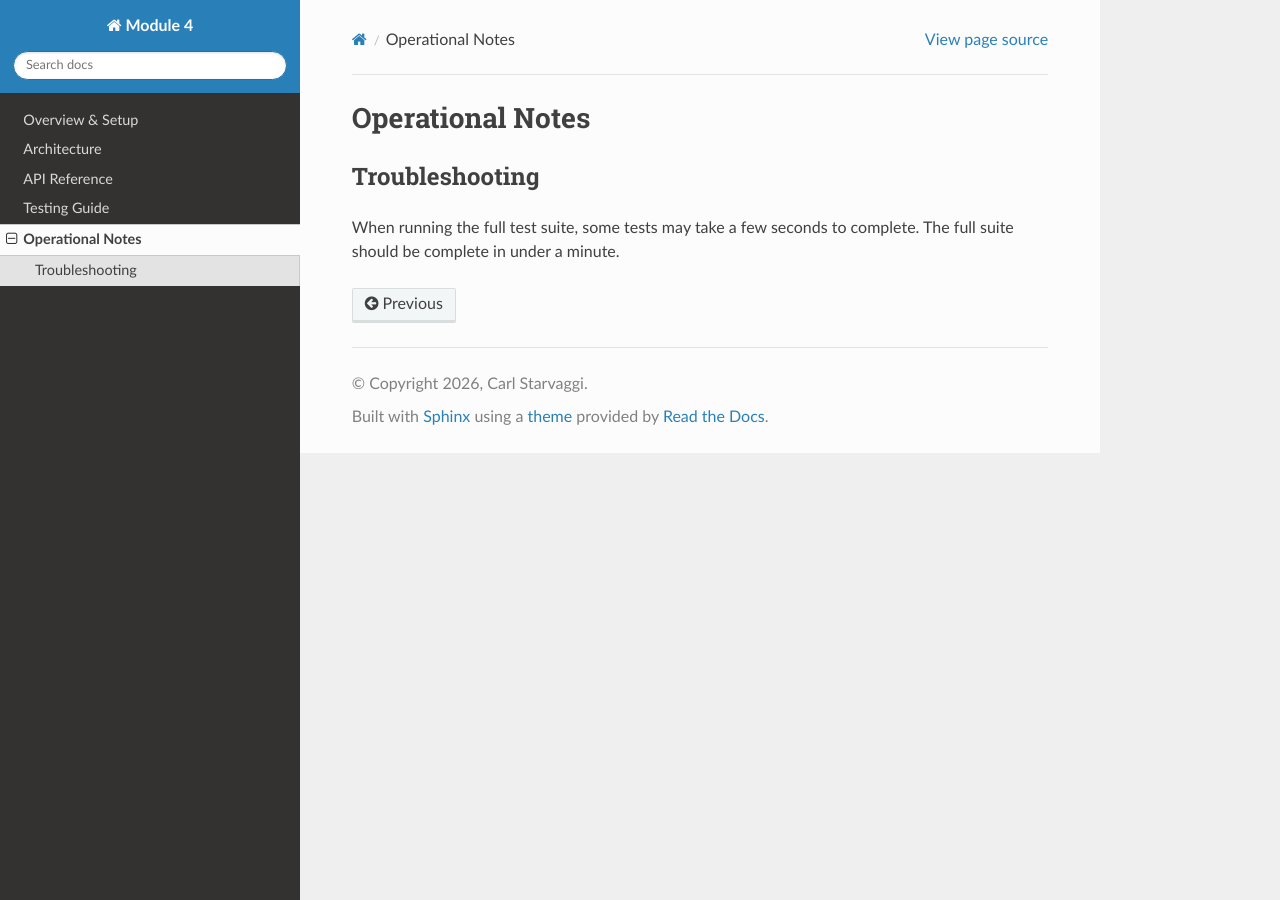
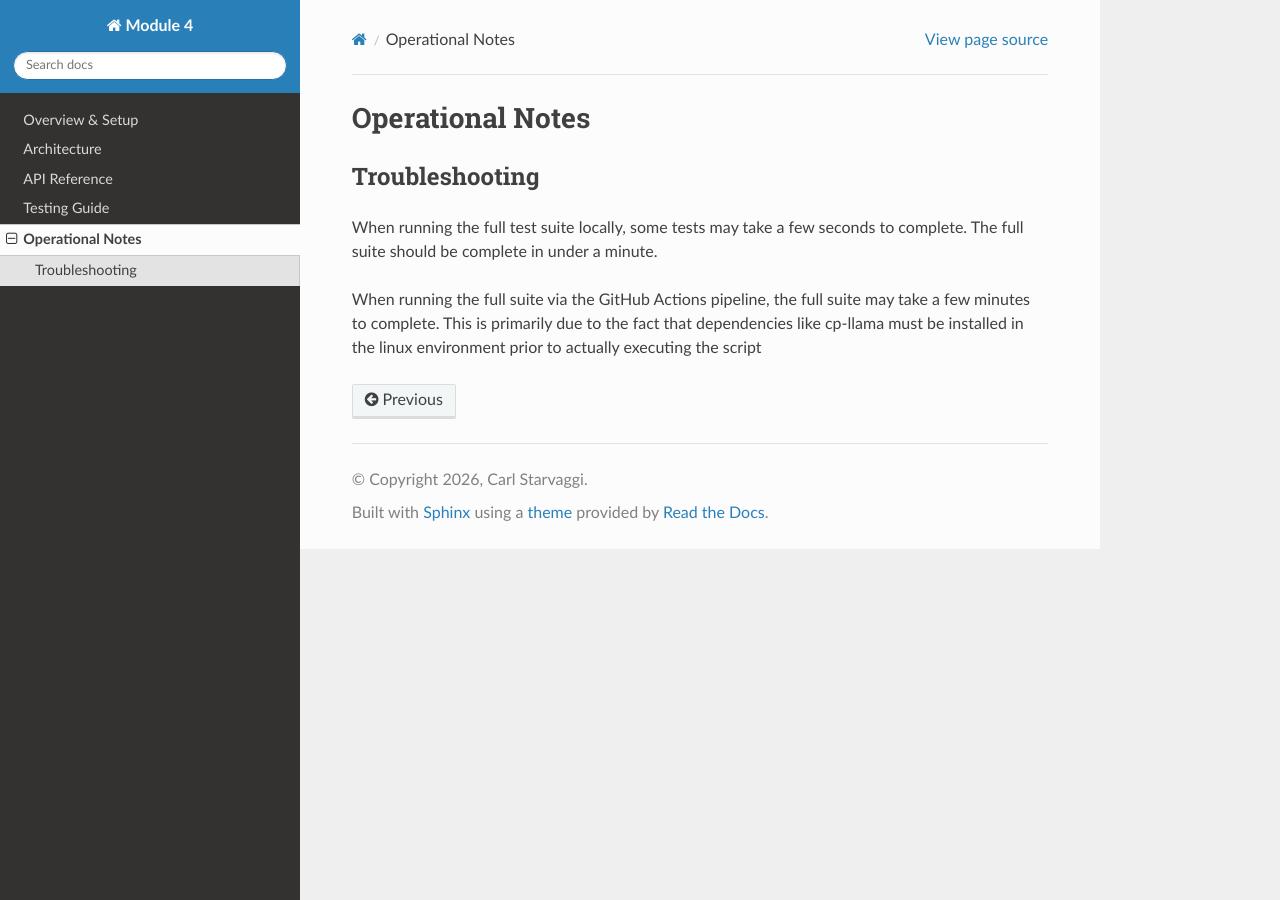
Before and after one commit to cjstarvaggi/jhu_software_concepts, a Sphinx documentation site: the page built from module_4/docs/source/notes.rst, in a window 1280 px wide. Built offline with Sphinx 7.4.7 and the Read the Docs theme 3.1.0, drawn with Linux system fonts in a browser that asks for light colours; pages that are not in the unit, such as notebooks, are missing from menus.

Commit message:
Updated RTD notes

```diff
--- a/module_4/docs/source/notes.rst
+++ b/module_4/docs/source/notes.rst
@@ -4,5 +4,9 @@ Operational Notes
 Troubleshooting
 ~~~~~~~~~~~~~~~~~~~~~~
 
-When running the full test suite, some tests may take a few seconds to complete. The full suite should
+When running the full test suite locally, some tests may take a few seconds to complete. The full suite should
 be complete in under a minute.
+
+When running the full suite via the GitHub Actions pipeline, the full suite may take a few minutes to complete.
+This is primarily due to the fact that dependencies like cp-llama must be installed in the linux environment
+prior to actually executing the script
```
